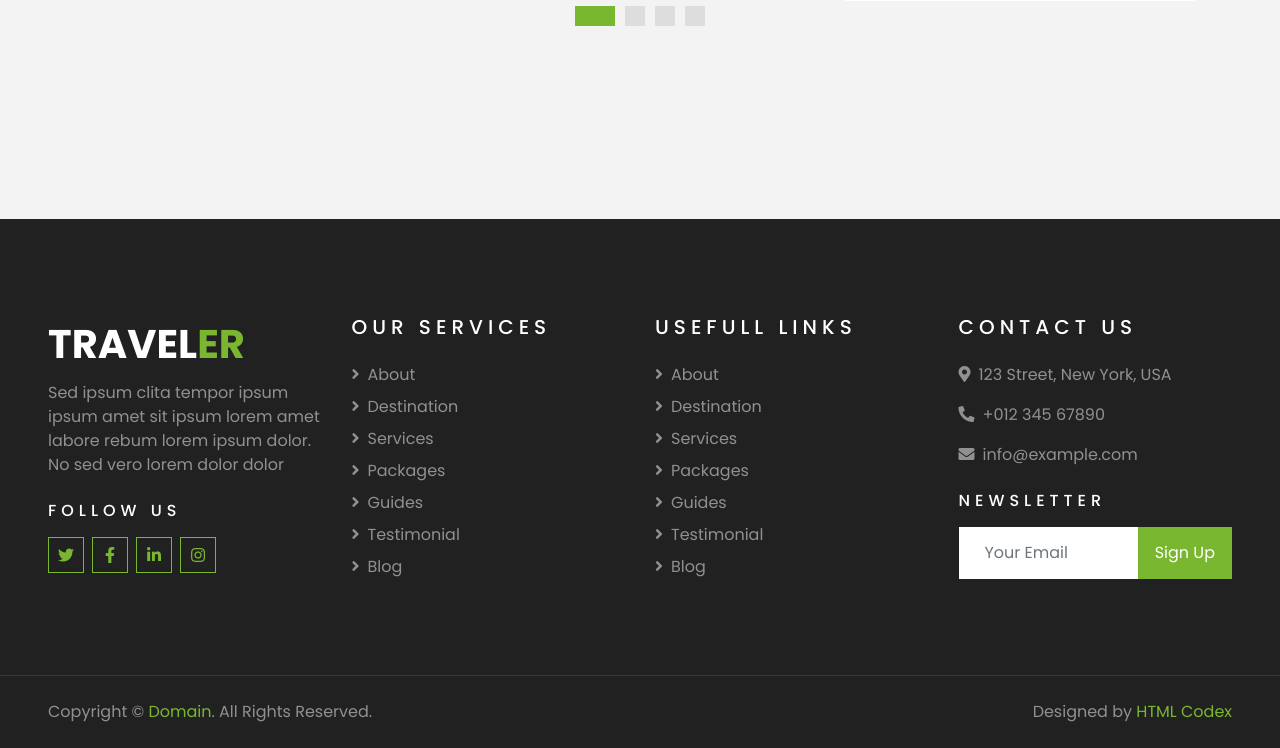
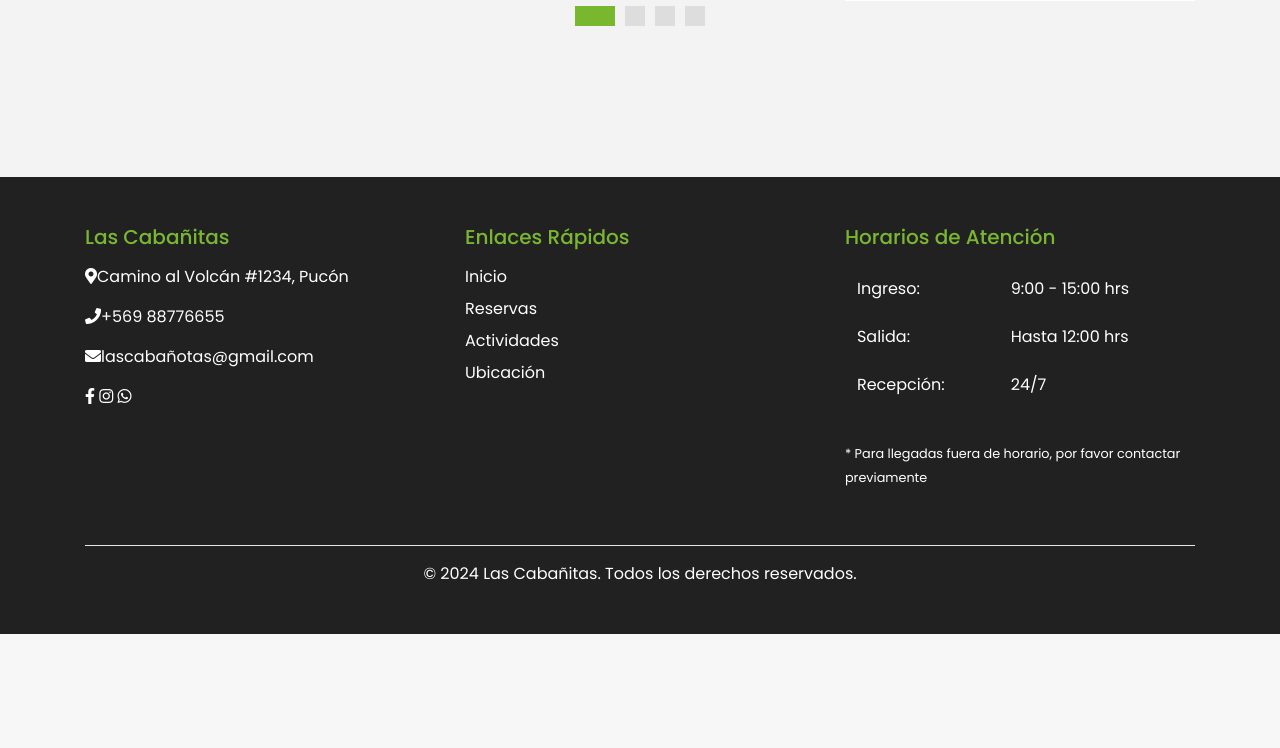
Before and after one commit to MatiasAlvealC/LasCabanitas, a Django app: page / in a window 1280 px wide. Shown: the part 1550-2298 px from the top of the page. After the commit the page ends 2184 px from the top, so only its background shows below. Run offline with Django 4.2, Linux system fonts and the light colour scheme; some libraries are stand-ins or nearby versions.

Commit message:
Cambios menores

```diff
--- a/core/templates/core/base.html
+++ b/core/templates/core/base.html
@@ -16,7 +16,7 @@
     <link href="https://fonts.googleapis.com/css2?family=Poppins:wght@400;500;600;700&display=swap" rel="stylesheet">
 
     <!-- Font Awesome -->
-    <link href="https://cdnjs.cloudflare.com/ajax/libs/font-awesome/5.10.0/css/all.min.css" rel="stylesheet">
+    <link href="https://cdnjs.cloudflare.com/ajax/libs/font-awesome/5.15.4/css/all.min.css" rel="stylesheet">
 
     <!-- Libraries Stylesheet -->
     <link href="{% static 'core/lib/owlcarousel/assets/owl.carousel.min.css' %}" rel="stylesheet">
@@ -105,76 +105,73 @@
     <!-- Navbar End -->
 
     {% block content %}{% endblock %}
-    <!-- Footer Start -->
-    <div class="container-fluid bg-dark text-white-50 py-5 px-sm-3 px-lg-5" style="margin-top: 90px;">
-      <div class="row pt-5">
-          <div class="col-lg-3 col-md-6 mb-5">
-              <a href="" class="navbar-brand">
-                  <h1 class="text-primary"><span class="text-white">TRAVEL</span>ER</h1>
-              </a>
-              <p>Sed ipsum clita tempor ipsum ipsum amet sit ipsum lorem amet labore rebum lorem ipsum dolor. No sed vero lorem dolor dolor</p>
-              <h6 class="text-white text-uppercase mt-4 mb-3" style="letter-spacing: 5px;">Follow Us</h6>
-              <div class="d-flex justify-content-start">
-                  <a class="btn btn-outline-primary btn-square mr-2" href="#"><i class="fab fa-twitter"></i></a>
-                  <a class="btn btn-outline-primary btn-square mr-2" href="#"><i class="fab fa-facebook-f"></i></a>
-                  <a class="btn btn-outline-primary btn-square mr-2" href="#"><i class="fab fa-linkedin-in"></i></a>
-                  <a class="btn btn-outline-primary btn-square" href="#"><i class="fab fa-instagram"></i></a>
+    <!-- Footer -->
+    <footer class="bg-dark text-light py-5 mt-5">
+        <div class="container">
+            <div class="row">
+                <!-- Información de contacto -->
+                <div class="col-lg-4 mb-4">
+                    <h5 class="text-primary mb-3">Las Cabañitas</h5>
+                    <p><i class="fas fa-map-marker-alt me-2"></i>Camino al Volcán #1234, Pucón</p>
+                    <p><i class="fas fa-phone me-2"></i>+569 88776655</p>
+                    <p><i class="fas fa-envelope me-2"></i>lascabañotas@gmail.com</p>
+                    <div class="mt-3">
+                        <a href="#" class="text-light me-3"><i class="fab fa-facebook-f"></i></a>
+                        <a href="#" class="text-light me-3"><i class="fab fa-instagram"></i></a>
+                        <a href="#" class="text-light"><i class="fab fa-whatsapp"></i></a>
                     </div>
                 </div>
-          <div class="col-lg-3 col-md-6 mb-5">
-              <h5 class="text-white text-uppercase mb-4" style="letter-spacing: 5px;">Our Services</h5>
-              <div class="d-flex flex-column justify-content-start">
-                  <a class="text-white-50 mb-2" href="#"><i class="fa fa-angle-right mr-2"></i>About</a>
-                  <a class="text-white-50 mb-2" href="#"><i class="fa fa-angle-right mr-2"></i>Destination</a>
-                  <a class="text-white-50 mb-2" href="#"><i class="fa fa-angle-right mr-2"></i>Services</a>
-                  <a class="text-white-50 mb-2" href="#"><i class="fa fa-angle-right mr-2"></i>Packages</a>
-                  <a class="text-white-50 mb-2" href="#"><i class="fa fa-angle-right mr-2"></i>Guides</a>
-                  <a class="text-white-50 mb-2" href="#"><i class="fa fa-angle-right mr-2"></i>Testimonial</a>
-                  <a class="text-white-50" href="#"><i class="fa fa-angle-right mr-2"></i>Blog</a>
+
+                <!-- Enlaces rápidos -->
+                <div class="col-lg-4 mb-4">
+                    <h5 class="text-primary mb-3">Enlaces Rápidos</h5>
+                    <ul class="list-unstyled">
+                        <li class="mb-2"><a href="{% url 'home' %}" class="text-light text-decoration-none">Inicio</a></li>
+                        <li class="mb-2"><a href="{% url 'disponibilidad' %}" class="text-light text-decoration-none">Reservas</a></li>
+                        {% if user.is_authenticated %}
+                            <li class="mb-2"><a href="{% url 'misReservas' %}" class="text-light text-decoration-none">Mis Reservas</a></li>
+                        {% endif %}
+                        <li class="mb-2"><a href="#" class="text-light text-decoration-none">Actividades</a></li>
+                        <li class="mb-2"><a href="#" class="text-light text-decoration-none">Ubicación</a></li>
+                    </ul>
+                </div>
+
+                <!-- Horarios de atención -->
+                <div class="col-lg-4">
+                    <h5 class="text-primary mb-3">Horarios de Atención</h5>
+                    <div class="table-responsive">
+                        <table class="table table-borderless text-light">
+                            <tbody>
+                                <tr>
+                                    <td>Ingreso:</td>
+                                    <td>9:00 - 15:00 hrs</td>
+                                </tr>
+                                <tr>
+                                    <td>Salida:</td>
+                                    <td>Hasta 12:00 hrs</td>
+                                </tr>
+                                <tr>
+                                    <td>Recepción:</td>
+                                    <td>24/7</td>
+                                </tr>
+                            </tbody>
+                        </table>
+                    </div>
+                    <p class="mt-3"><small>* Para llegadas fuera de horario, por favor contactar previamente</small></p>
                 </div>
             </div>
-          <div class="col-lg-3 col-md-6 mb-5">
-              <h5 class="text-white text-uppercase mb-4" style="letter-spacing: 5px;">Usefull Links</h5>
-              <div class="d-flex flex-column justify-content-start">
-                  <a class="text-white-50 mb-2" href="#"><i class="fa fa-angle-right mr-2"></i>About</a>
-                  <a class="text-white-50 mb-2" href="#"><i class="fa fa-angle-right mr-2"></i>Destination</a>
-                  <a class="text-white-50 mb-2" href="#"><i class="fa fa-angle-right mr-2"></i>Services</a>
-                  <a class="text-white-50 mb-2" href="#"><i class="fa fa-angle-right mr-2"></i>Packages</a>
-                  <a class="text-white-50 mb-2" href="#"><i class="fa fa-angle-right mr-2"></i>Guides</a>
-                  <a class="text-white-50 mb-2" href="#"><i class="fa fa-angle-right mr-2"></i>Testimonial</a>
-                  <a class="text-white-50" href="#"><i class="fa fa-angle-right mr-2"></i>Blog</a>
-              </div>
-          </div>
-          <div class="col-lg-3 col-md-6 mb-5">
-              <h5 class="text-white text-uppercase mb-4" style="letter-spacing: 5px;">Contact Us</h5>
-              <p><i class="fa fa-map-marker-alt mr-2"></i>123 Street, New York, USA</p>
-              <p><i class="fa fa-phone-alt mr-2"></i>+012 345 67890</p>
-              <p><i class="fa fa-envelope mr-2"></i>info@example.com</p>
-              <h6 class="text-white text-uppercase mt-4 mb-3" style="letter-spacing: 5px;">Newsletter</h6>
-              <div class="w-100">
-                  <div class="input-group">
-                      <input type="text" class="form-control border-light" style="padding: 25px;" placeholder="Your Email">
-                      <div class="input-group-append">
-                          <button class="btn btn-primary px-3">Sign Up</button>
-                      </div>
-                  </div>
-              </div>
-          </div>
-      </div>
-  </div>
-  <div class="container-fluid bg-dark text-white border-top py-4 px-sm-3 px-md-5" style="border-color: rgba(256, 256, 256, .1) !important;">
-      <div class="row">
-          <div class="col-lg-6 text-center text-md-left mb-3 mb-md-0">
-              <p class="m-0 text-white-50">Copyright &copy; <a href="#">Domain</a>. All Rights Reserved.</a>
-              </p>
-          </div>
-          <div class="col-lg-6 text-center text-md-right">
-              <p class="m-0 text-white-50">Designed by <a href="https://htmlcodex.com">HTML Codex</a>
+
+            <!-- Copyright -->
+            <div class="row mt-4">
+                <div class="col-12">
+                    <hr class="bg-light">
+                    <p class="text-center mb-0">
+                        &copy; {% now "Y" %} Las Cabañitas. Todos los derechos reservados.
                     </p>
                 </div>
             </div>
         </div>
-  <!-- Footer End -->
+    </footer>
 
 
   <!-- Back to Top -->
--- a/core/templates/core/home.html
+++ b/core/templates/core/home.html
@@ -25,7 +25,7 @@
                                 <img class="img-fluid" src="{% static 'core/img/cabaña2.jpg' %}" alt="">
                             </div>
                         </div>
-                        <a href="" class="btn btn-primary mt-1">Reserva aquí</a>
+                        <a href="/disponibilidad/" class="btn btn-primary mt-1">Reserva aquí</a>
                     </div>
                 </div>
             </div>
```
Lines whose indentation alone changed are shown as unchanged.
